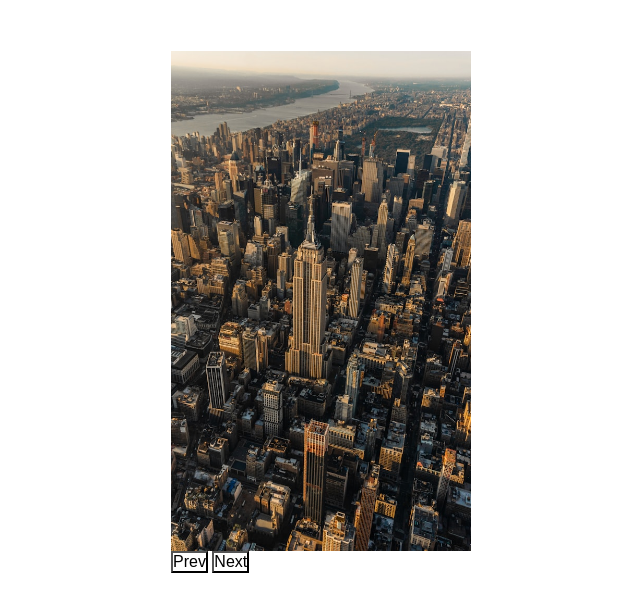
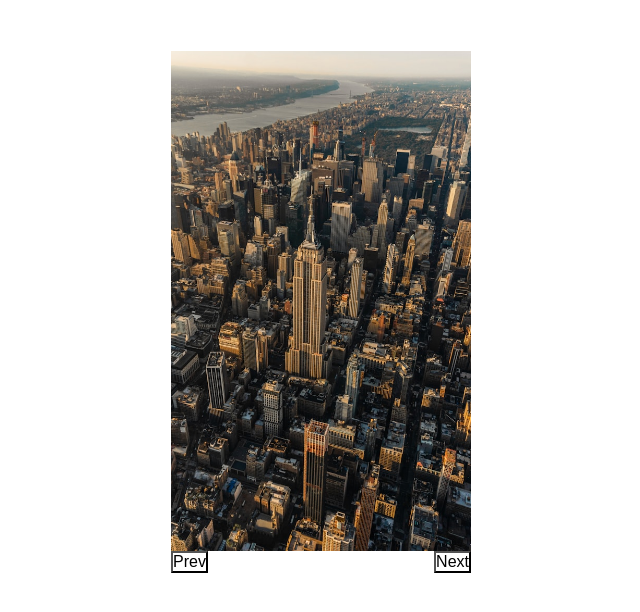
Before and after one commit to noOdin1/image_carousel_01, a website built with webpack: page src/template.html in a window 1280 px wide. Shown: the whole page, without its empty margins (319-959 px from the left). Built offline with nearby package versions, Linux system fonts and the light colour scheme.

Commit message:
Styling for the button container

```diff
--- a/src/style.css
+++ b/src/style.css
@@ -35,3 +35,8 @@ img {
   height: var(--image-height);
   object-fit: cover;
 }
+
+.navigation {
+  display: flex;
+  justify-content: space-between;
+}
```
